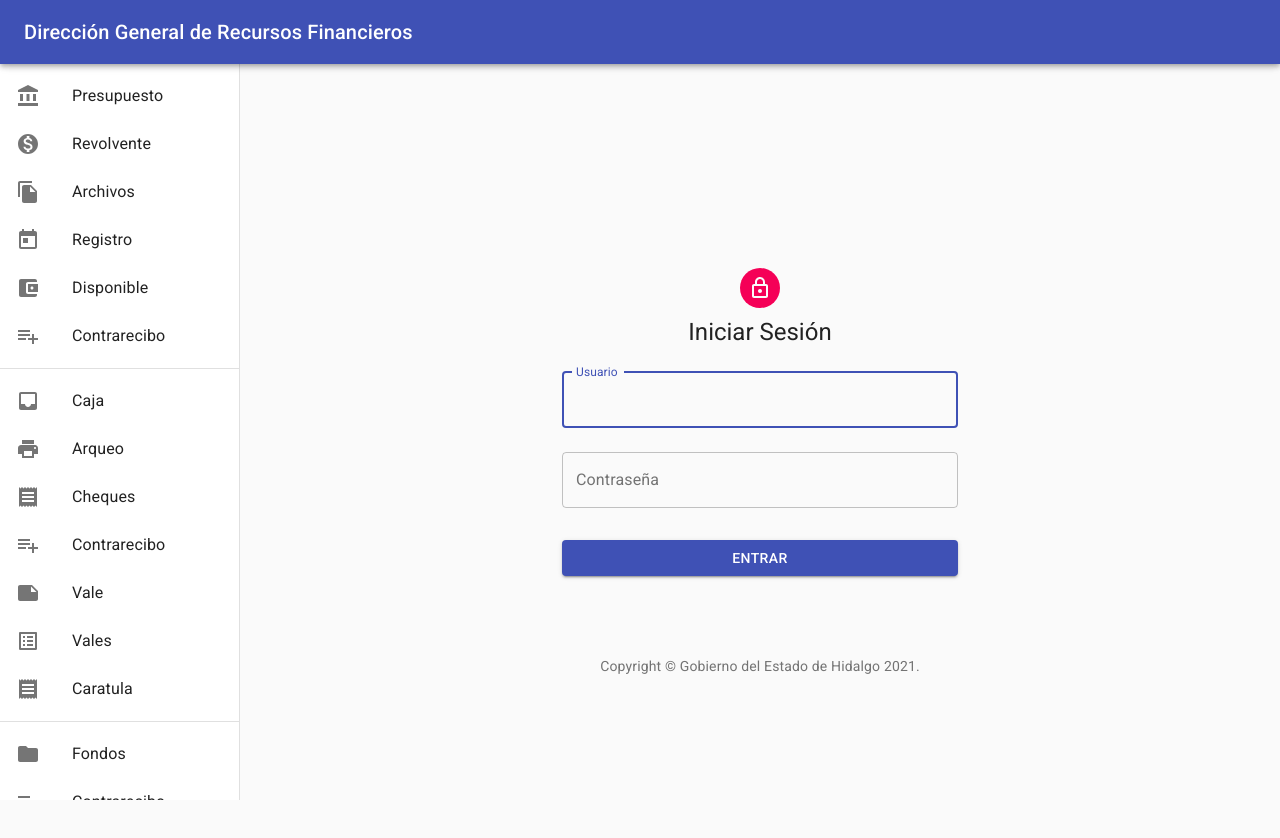
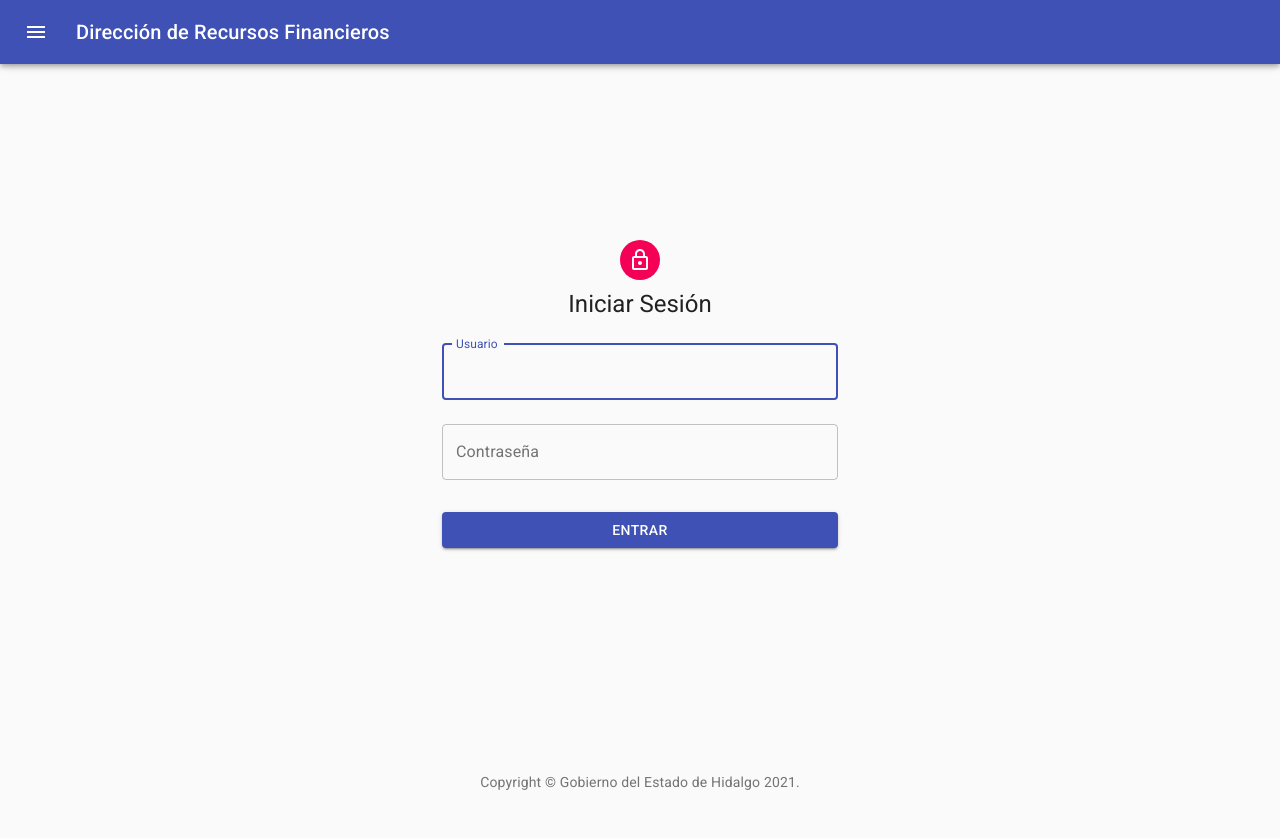
Before and after one commit to SaulSandovalM/Financieros2.0, a React (Create React App) app in the folder frontend/: page /login in a window 1280 px wide. Shown: the top 838 px of the page. After the commit the page ends 816 px from the top, so only its background shows below. Built offline with nearby package versions, Linux system fonts and the light colour scheme.

Commit message:
Quitando ProtectedRoute

```diff
--- a/frontend/src/ProtectedRoute.jsx
+++ /dev/null
@@ -1,22 +0,0 @@
-import React from 'react'
-import { Route, Redirect } from 'react-router-dom'
-
-const ProtectedRoute = ({ component: Component, isAuthenticated, isVerifying, ...rest }) => (
-  <Route
-    {...rest}
-    render={props =>
-      isVerifying ? (
-        <div />
-      ) : isAuthenticated ? (
-        <Component {...props} />
-      ) : (
-        <Redirect
-          to={{
-            pathname: '/login',
-            state: { from: props.location }
-          }}
-        />)}
-  />
-)
-
-export default ProtectedRoute
--- a/frontend/src/Routes.jsx
+++ b/frontend/src/Routes.jsx
@@ -1,8 +1,8 @@
 import React, { useState, useEffect } from 'react'
 import { BrowserRouter as Router, Route, Switch, Link } from 'react-router-dom'
-import ProtectedRoute from './ProtectedRoute'
 // Material ui
-import { makeStyles } from '@material-ui/core/styles'
+import { makeStyles, useTheme } from '@material-ui/core/styles'
+import clsx from 'clsx'
 import Drawer from '@material-ui/core/Drawer'
 import AppBar from '@material-ui/core/AppBar'
 import CssBaseline from '@material-ui/core/CssBaseline'
@@ -13,6 +13,7 @@ import Divider from '@material-ui/core/Divider'
 import ListItem from '@material-ui/core/ListItem'
 import ListItemIcon from '@material-ui/core/ListItemIcon'
 import ListItemText from '@material-ui/core/ListItemText'
+import IconButton from '@material-ui/core/IconButton'
 import {
   AccountBalance,
   MonetizationOn,
@@ -27,7 +28,10 @@ import {
   PlaylistAddCheck,
   FormatListNumbered,
   AssignmentTurnedIn,
-  PlaylistAdd
+  PlaylistAdd,
+  Menu,
+  ChevronLeft,
+  ChevronRight
 } from '@material-ui/icons'
 // Redux
 // import { Provider } from 'react-redux'
@@ -54,7 +58,24 @@ const useStyles = makeStyles((theme) => ({
     display: 'flex'
   },
   appBar: {
-    zIndex: theme.zIndex.drawer + 1
+    transition: theme.transitions.create(['margin', 'width'], {
+      easing: theme.transitions.easing.sharp,
+      duration: theme.transitions.duration.leavingScreen
+    })
+  },
+  appBarShift: {
+    width: `calc(100% - ${drawerWidth}px)`,
+    marginLeft: drawerWidth,
+    transition: theme.transitions.create(['margin', 'width'], {
+      easing: theme.transitions.easing.easeOut,
+      duration: theme.transitions.duration.enteringScreen
+    })
+  },
+  menuButton: {
+    marginRight: theme.spacing(2)
+  },
+  hide: {
+    display: 'none'
   },
   drawer: {
     width: drawerWidth,
@@ -63,21 +84,49 @@ const useStyles = makeStyles((theme) => ({
   drawerPaper: {
     width: drawerWidth
   },
-  drawerContainer: {
-    overflow: 'auto'
+  drawerHeader: {
+    display: 'flex',
+    alignItems: 'center',
+    padding: theme.spacing(0, 1),
+    // necesario para que el contenido esté debajo de la barra
+    ...theme.mixins.toolbar,
+    justifyContent: 'flex-end'
   },
   content: {
     flexGrow: 1,
-    padding: theme.spacing(3)
+    padding: theme.spacing(3),
+    transition: theme.transitions.create('margin', {
+      easing: theme.transitions.easing.sharp,
+      duration: theme.transitions.duration.leavingScreen
+    }),
+    marginLeft: -drawerWidth
+  },
+  contentShift: {
+    transition: theme.transitions.create('margin', {
+      easing: theme.transitions.easing.easeOut,
+      duration: theme.transitions.duration.enteringScreen
+    }),
+    marginLeft: 0
   }
 }))
 
 export default function Routes (props) {
   const classes = useStyles()
-  const { isAuthenticated, isVerifying } = props
+  const theme = useTheme()
+  const [open, setOpen] = React.useState(false)
   const [showModeratorBoard, setShowModeratorBoard] = useState(false)
   const [showAdminBoard, setAdminBoard] = useState(false)
   const [currentUser, setCurrentUser] = useState(undefined)
+
+  const handleDrawerOpen = () => {
+    if (currentUser) {
+      setOpen(true)
+    }
+  }
+
+  const handleDrawerClose = () => {
+    setOpen(false)
+  }
 
   useEffect(() => {
     const user = AuthService.getCurrentUser()
@@ -96,22 +145,42 @@ export default function Routes (props) {
     <Router>
       <div className={classes.root}>
         <CssBaseline />
-        <AppBar position='fixed' className={classes.appBar}>
+        <AppBar
+          position='fixed'
+          className={clsx(classes.appBar, {
+            [classes.appBarShift]: open
+          })}
+        >
           <Toolbar>
+            <IconButton
+              color='inherit'
+              aria-label='open drawer'
+              onClick={handleDrawerOpen}
+              edge='start'
+              className={clsx(classes.menuButton, open && classes.hide)}
+            >
+              <Menu />
+            </IconButton>
             <Typography variant='h6' noWrap>
-              Dirección General de Recursos Financieros
+              Dirección de Recursos Financieros
             </Typography>
           </Toolbar>
         </AppBar>
         <Drawer
           className={classes.drawer}
-          variant='permanent'
+          variant='persistent'
+          anchor='left'
+          open={open}
           classes={{
             paper: classes.drawerPaper
           }}
         >
-          <Toolbar />
-          <div className={classes.drawerContainer}>
+          <div className={classes.drawerHeader}>
+            <IconButton onClick={handleDrawerClose}>
+              {theme.direction === 'ltr' ? <ChevronLeft /> : <ChevronRight />}
+            </IconButton>
+          </div>
+          <Divider />
           <List>
             <ListItem button>
               <ListItemIcon><AccountBalance /></ListItemIcon>
@@ -235,48 +304,21 @@ export default function Routes (props) {
                 </div>
             }
           </List>
-          </div>
         </Drawer>
-        <main className={classes.content}>
-          <Toolbar />
+        <main
+          className={clsx(classes.content, {
+            [classes.contentShift]: open
+          })}
+        >
+          <div className={classes.drawerHeader} />
           <Switch>
             <Route exact path='/login' component={Login} />
             <Route exact path='/register' component={Register} />
-            <ProtectedRoute
-              exact
-              path='/'
-              component={Home}
-              isAuthenticated={isAuthenticated}
-              isVerifying={isVerifying}
-            />
-            <ProtectedRoute
-              exact
-              path='/profile'
-              component={Profile}
-              isAuthenticated={isAuthenticated}
-              isVerifying={isVerifying}
-            />
-            <ProtectedRoute
-              exact
-              path='/user'
-              component={BoardUser}
-              isAuthenticated={isAuthenticated}
-              isVerifying={isVerifying}
-            />
-            <ProtectedRoute
-              exact
-              path='/mod'
-              component={BoardModerador}
-              isAuthenticated={isAuthenticated}
-              isVerifying={isVerifying}
-            />
-            <ProtectedRoute
-              exact
-              path='/admin'
-              component={BoardAdmin}
-              isAuthenticated={isAuthenticated}
-              isVerifying={isVerifying}
-            />
+            <Route exact path='/' component={Home} />
+            <Route exact path='/profile' component={Profile} />
+            <Route exact path='/user' component={BoardUser} />
+            <Route exact path='/mod' component={BoardModerador} />
+            <Route exact path='/admin' component={BoardAdmin} />
           </Switch>
         </main>
       </div>
--- a/frontend/src/components/comun/Login.jsx
+++ b/frontend/src/components/comun/Login.jsx
@@ -15,14 +15,16 @@ import Container from '@material-ui/core/Container'
 const useStyles = makeStyles((theme) => ({
   container: {
     display: 'flex',
-    justifyContent: 'center',
+    justifyContent: 'space-between',
     flexDirection: 'column',
-    height: '95vh'
+    height: '88vh'
   },
   paper: {
     display: 'flex',
     flexDirection: 'column',
-    alignItems: 'center'
+    justifyContent: 'center',
+    alignItems: 'center',
+    height: '80vh'
   },
   avatar: {
     margin: theme.spacing(1),
```
Lines whose indentation alone changed are shown as unchanged.
